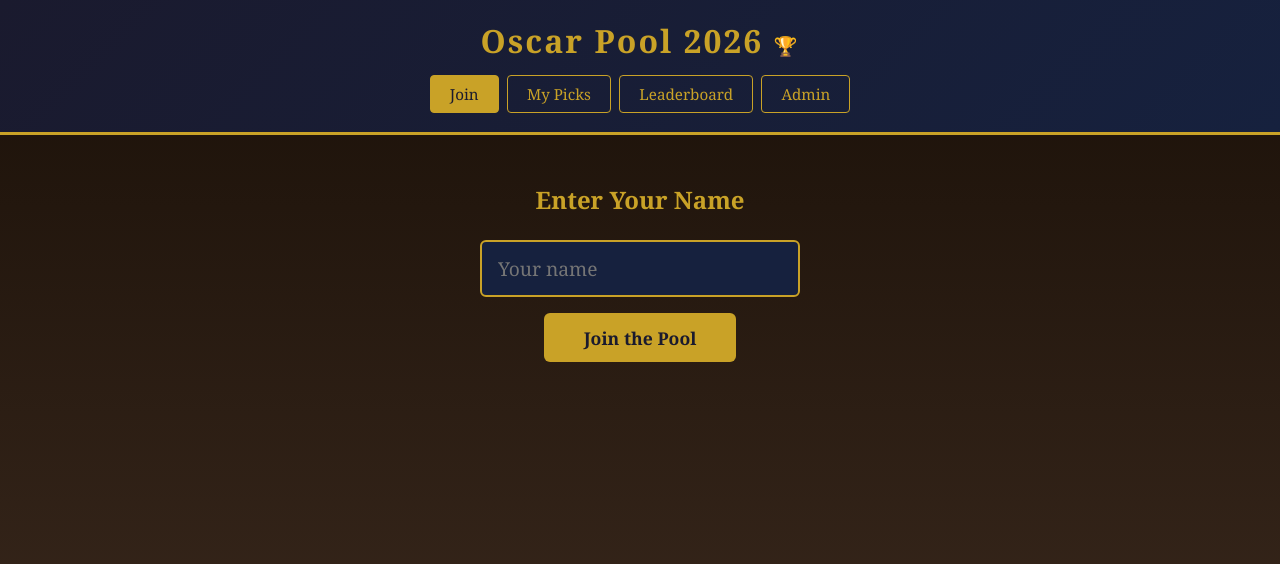
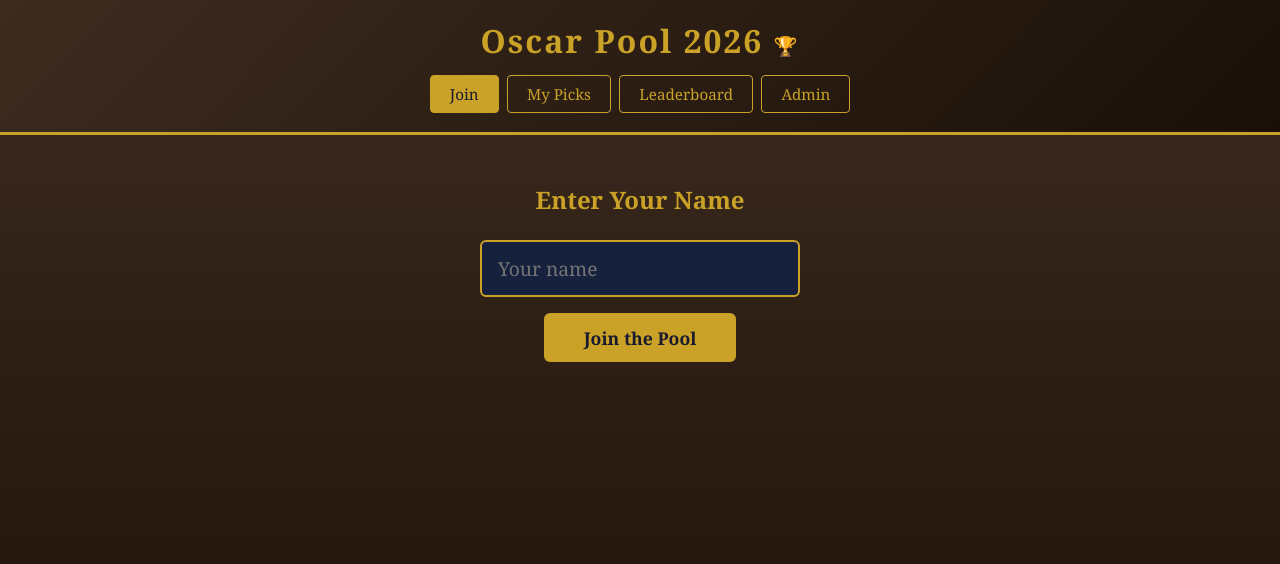
Before and after one commit to hweselcouch/Oscar-Pool, a website: page public/index.html in a window 1280 px wide. Drawn offline with nearby package versions, Linux system fonts and the light colour scheme; no server answers.

Commit message:
Update index.html

```diff
--- a/public/index.html
+++ b/public/index.html
@@ -10,13 +10,13 @@
 
   body {
     font-family: 'Georgia', serif;
-    background: linear-gradient(to bottom, #1a1008, #3d2b1f) fixed;
+    background: linear-gradient(to bottom, #3d2b1f,#1a1008) fixed;
     color: #eee;
     min-height: 100vh;
   }
 
   header {
-    background: linear-gradient(135deg, #1a1a2e 0%, #16213e 100%);
+    background: linear-gradient(135deg, #3d2b1f, #1a1008);
     border-bottom: 3px solid #c9a227;
     padding: 1.2rem;
     text-align: center;
```
